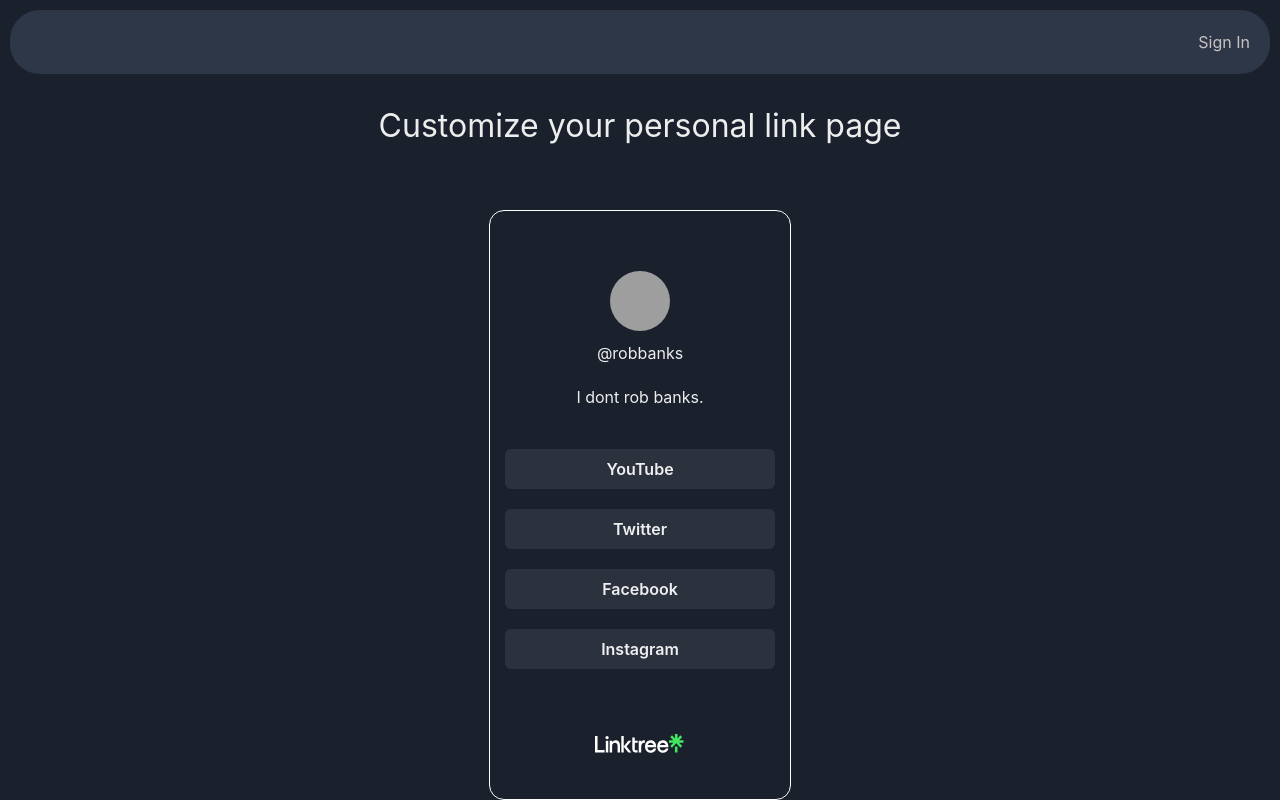
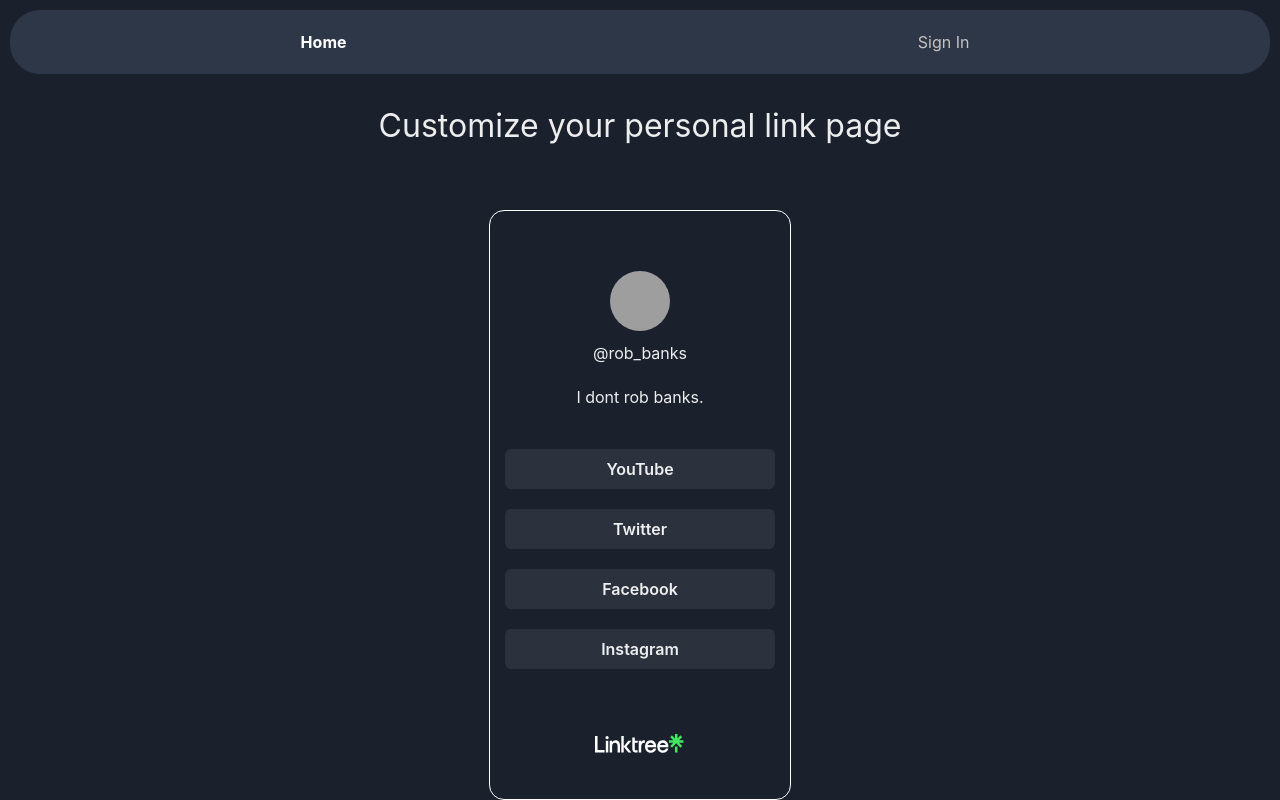
Before and after one commit to alekseycode/linktree-app, a React (Vite) app: page / in a window 1280 px wide. Built offline with nearby package versions, Linux system fonts and the light colour scheme; grey boxes are pictures that could not be loaded; a web font is replaced by a local one.

Commit message:
update home nav component style and links

```diff
--- a/data.js
+++ b/data.js
@@ -1,9 +1,9 @@
 const DESIGN = {
   id: 1,
   name: "Personal Links",
-  title: "losh_cherns",
+  title: "rob_banks",
   desc: "by Aleksey C",
-  bio: "elite junior dev",
+  bio: "I don't rob banks.",
   imgURL: "https://bit.ly/dan-abramov",
   bgColor: "gray.800",
   font: "sans-serif",
--- a/src/components/nav/HomeNav.jsx
+++ b/src/components/nav/HomeNav.jsx
@@ -6,7 +6,7 @@
 const HomeNav = () => {
   return (
     <Flex
-      justifyContent="space-between"
+      justifyContent="space-around"
       mt="10px"
       bg="gray.700"
       borderRadius="30px"
@@ -24,21 +24,10 @@
       zIndex="1"
     >
       <Box display="flex" ml="20px">
-        {/* <NavItem to="preview/links" label="Links" />
-        <NavItem to="preview/appearance" label="Appearance" />
-        <NavItem to="analytics" label="Analytics" />
-        <NavItem to="preview/settings" label="Settings" /> */}
+        <NavItem to="/" label="Home" />
       </Box>
-      <Box
-        _hover={{
-          color: "rgb(111, 111, 182)",
-          transition: "color 0.2s ease-out",
-          cursor: "pointer",
-        }}
-        mr="20px"
-      >
-        <Link to="signin">Sign In</Link>
-      </Box>
+
+      <NavItem to="signin" label="Sign In" />
     </Flex>
   );
 };
--- a/src/constants/constants.jsx
+++ b/src/constants/constants.jsx
@@ -17,4 +17,4 @@
 export const FONT_COLOR = "white";
 export const FONT = "arial";
 
-export const GUEST_USER = { email: "brightonearly@gmail.com", id: "GUEST" };
+export const GUEST_USER = { email: "robbanks@gmail.com", id: "GUEST" };
--- a/src/views/admin/RootLayout.jsx
+++ b/src/views/admin/RootLayout.jsx
@@ -30,7 +30,7 @@
               w="fit-content"
               borderRadius="10px"
               position="fixed"
-              top="20"
+              top="18px"
               left="0"
               right="0"
               mx="auto"
--- a/src/views/home/Home.jsx
+++ b/src/views/home/Home.jsx
@@ -24,7 +24,7 @@
           w="60px"
           h="60px"
         />
-        <Text>@robbanks</Text>
+        <Text>@rob_banks</Text>
         <Text mb="40px" mt="20px">
           I dont rob banks.
         </Text>
```
